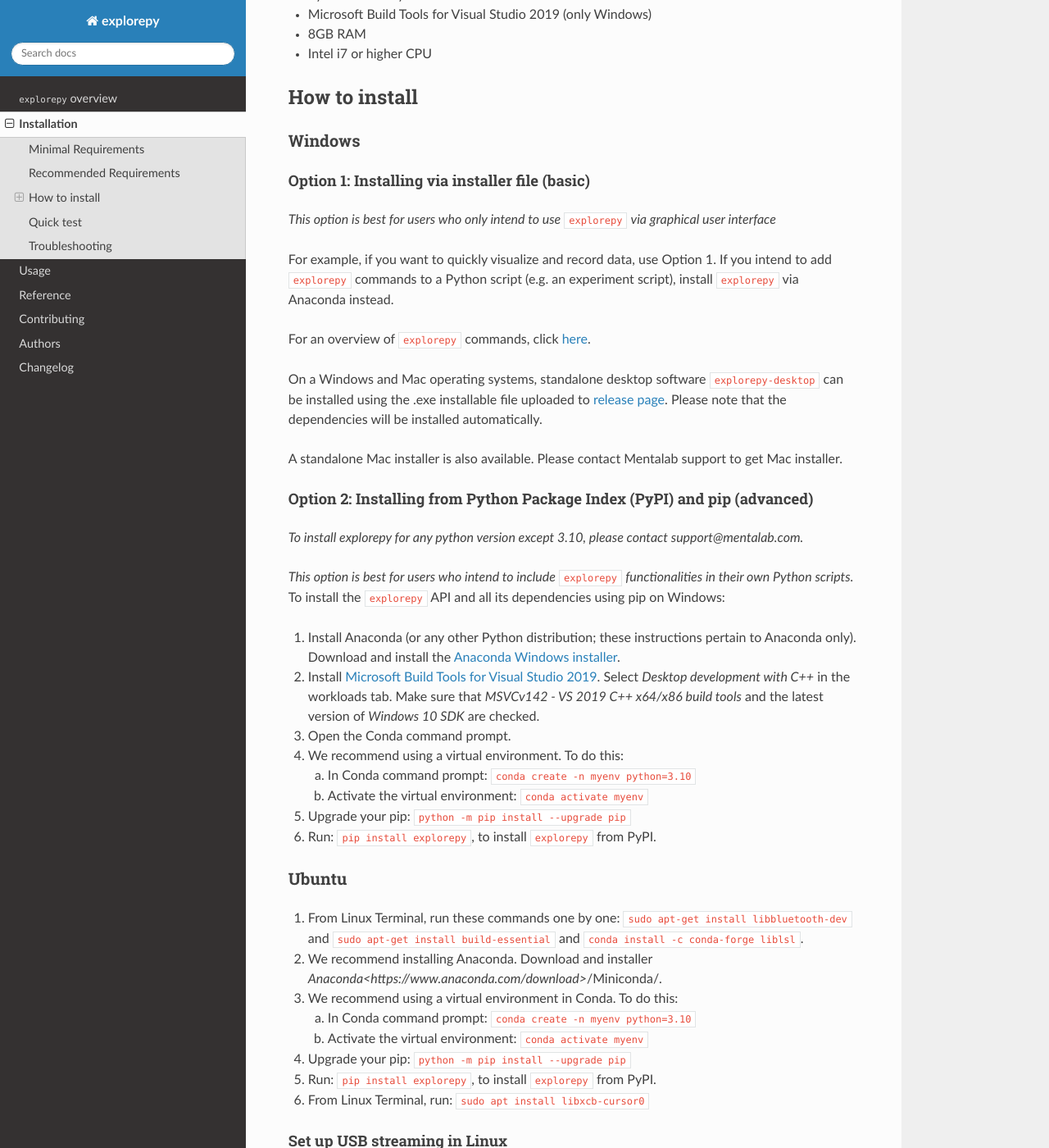
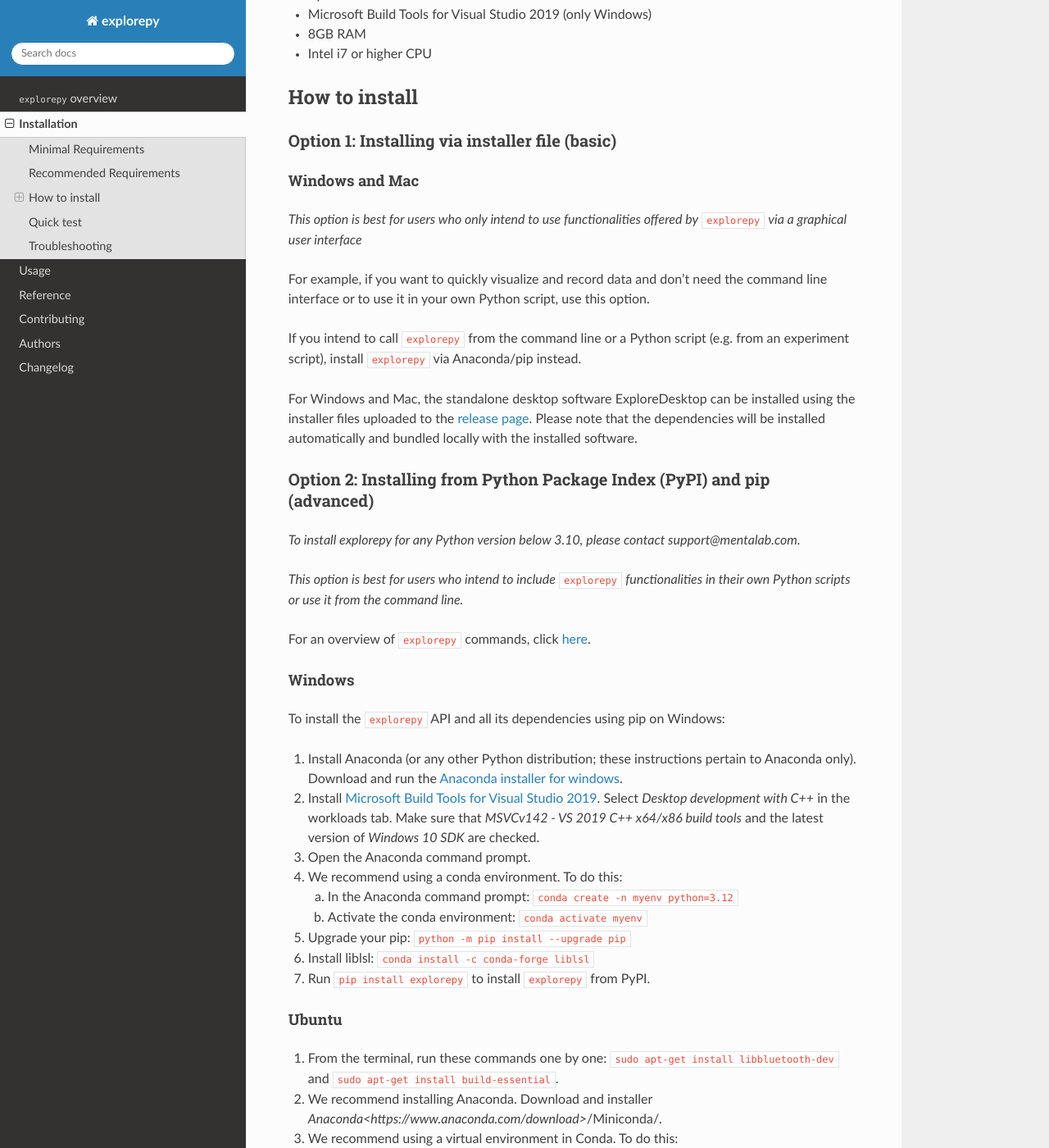
Before and after one commit to Mentalab-hub/explorepy, a Sphinx documentation site: the page built from docs/installation.rst, in a window 1280 px wide and 1400 px high, scrolled down 410 px. Shown: the whole window at 82% size. Built offline with Sphinx 7.4.7 and the Read the Docs theme 3.1.0, drawn with Linux system fonts in a browser that asks for light colours; some of the changed text lies outside the part shown.

Commit message:
Update docs (#333)
* Added email to authors, removed duplicate section in stallation rst

* Updated installation rst

* Removed blueutil requirement for Mac

* bumpversion minor

* add changelog

---------

Co-authored-by: Salman Rahman <salman2135@gmail.com>

```diff
--- a/README.rst
+++ b/README.rst
@@ -17,9 +17,9 @@
     :target: https://pypi.org/project/explorepy
 
 
-.. |commits-since| image:: https://img.shields.io/github/commits-since/Mentalab-hub/explorepy/v3.1.0.svg
+.. |commits-since| image:: https://img.shields.io/github/commits-since/Mentalab-hub/explorepy/v3.2.0.svg
     :alt: Commits since latest release
-    :target: https://github.com/Mentalab-hub/explorepy/compare/v3.1.0...master
+    :target: https://github.com/Mentalab-hub/explorepy/compare/v3.2.0...master
 
 
 .. |wheel| image:: https://img.shields.io/pypi/wheel/explorepy.svg
--- a/docs/conf.py
+++ b/docs/conf.py
@@ -29,7 +29,7 @@
 year = '2018-2024'
 author = 'Mentalab GmbH.'
 copyright = '{0}, {1}'.format(year, author)
-version = release = '3.1.0'
+version = release = '3.2.0'
 pygments_style = 'trac'
 templates_path = ['.']
 extlinks = {
--- a/docs/installation.rst
+++ b/docs/installation.rst
@@ -3,15 +3,15 @@
 ============
 
 Minimal Requirements
-------------
+--------------------
 * Python 3.10 to Python 3.12. We recommend Python 3.12.
 * Microsoft Build Tools for Visual Studio 2019 (only Windows)
 * 6GB RAM (minimum 1GB *free* RAM during the session)
 * Intel i5 or higher (2x2.5GHz) CPU
 
 Recommended Requirements
-------------
-* Python 3.7 to Python 3.12
+------------------------
+* Python 3.12
 * Microsoft Build Tools for Visual Studio 2019 (only Windows)
 * 8GB RAM
 * Intel i7 or higher CPU
@@ -19,81 +19,69 @@
 How to install
 --------------
 
+Option 1: Installing via installer file (basic)
+"""""""""""""""""""""""""""""""""""""""""""""""
+
+Windows and Mac
+^^^^^^^^^^^^^^^
+
+*This option is best for users who only intend to use functionalities offered by* ``explorepy`` *via a graphical user interface*
+
+For example, if you want to quickly visualize and record data and don't need the command line interface or to use it in your own Python script, use this option.
+
+If you intend to call ``explorepy`` from the command line or a Python script (e.g. from an experiment script), install ``explorepy`` via Anaconda/pip instead.
+
+For Windows and Mac, the standalone desktop software ExploreDesktop can be installed using the installer files uploaded to the
+`release page <https://github.com/Mentalab-hub/explore-desktop-release/releases/latest/>`_. Please note that the dependencies will be installed automatically and bundled locally with the installed software.
+
+
+Option 2: Installing from Python Package Index (PyPI) and pip (advanced)
+""""""""""""""""""""""""""""""""""""""""""""""""""""""""""""""""""""""""
+*To install explorepy for any Python version below 3.10, please contact support@mentalab.com.*
+
+*This option is best for users who intend to include* ``explorepy`` *functionalities in their own Python scripts or use it from the command line.*
+
+For an overview of ``explorepy`` commands, click `here <https://explorepy.readthedocs.io/en/latest/usage.html#command-line-interface>`_.
+
 Windows
 ^^^^^^^
 
-Option 1: Installing via installer file (basic)
-""""""""
-
-*This option is best for users who only intend to use* ``explorepy`` *via graphical user interface*
-
-For example, if you want to quickly visualize and record data, use Option 1.
-If you intend to add ``explorepy`` commands to a Python script
-(e.g. an experiment script), install ``explorepy`` via Anaconda instead.
-
-For an overview of ``explorepy`` commands, click `here <https://explorepy.readthedocs.io/en/latest/usage.html#command-line-interface>`_.
-
-On a Windows and Mac operating systems, standalone desktop software ``explorepy-desktop`` can be installed using the .exe installable file uploaded to
-`release page <https://github.com/Mentalab-hub/explore-desktop-release/releases/latest/>`_. Please note that the dependencies will be installed automatically.
-
-
-A standalone Mac installer is also available. Please contact Mentalab support to get Mac installer.
-
-
-Option 2: Installing from Python Package Index (PyPI) and pip (advanced)
-""""""""
-*To install explorepy for any python version except 3.10, please contact support@mentalab.com.*
-
-*This option is best for users who intend to include* ``explorepy`` *functionalities in their own Python scripts.*
 To install the ``explorepy`` API and all its dependencies using pip on Windows:
 
-1. Install Anaconda (or any other Python distribution; these instructions pertain to Anaconda only). Download and install the `Anaconda Windows installer <https://www.anaconda.com/distribution/#download-section>`_.
+1. Install Anaconda (or any other Python distribution; these instructions pertain to Anaconda only). Download and run the `Anaconda installer for windows <https://www.anaconda.com/download/success>`_.
 2. Install `Microsoft Build Tools for Visual Studio 2019 <https://visualstudio.microsoft.com/thank-you-downloading-visual-studio/?sku=BuildTools&rel=16>`_. Select *Desktop development with C++* in the workloads tab. Make sure that *MSVCv142 - VS 2019 C++ x64/x86 build tools* and the latest version of *Windows 10 SDK* are checked.
-3. Open the Conda command prompt.
-4. We recommend using a virtual environment. To do this:
+3. Open the Anaconda command prompt.
+4. We recommend using a conda environment. To do this:
 
-   a. In Conda command prompt: ``conda create -n myenv python=3.10``
-   b. Activate the virtual environment: ``conda activate myenv``
+   a. In the Anaconda command prompt: ``conda create -n myenv python=3.12``
+   b. Activate the conda environment: ``conda activate myenv``
 
 5. Upgrade your pip: ``python -m pip install --upgrade pip``
-6. Run: ``pip install explorepy``, to install ``explorepy`` from PyPI.
+6. Install liblsl: ``conda install -c conda-forge liblsl``
+7. Run ``pip install explorepy`` to install ``explorepy`` from PyPI.
 
 Ubuntu
 ^^^^^^
-1. From Linux Terminal, run these commands one by one: ``sudo apt-get install libbluetooth-dev`` and ``sudo apt-get install build-essential`` and ``conda install -c conda-forge liblsl``.
+1. From the terminal, run these commands one by one: ``sudo apt-get install libbluetooth-dev`` and ``sudo apt-get install build-essential``.
 2. We recommend installing Anaconda. Download and installer `Anaconda<https://www.anaconda.com/download>`/Miniconda/.
 3. We recommend using a virtual environment in Conda. To do this:
 
-   a. In Conda command prompt: ``conda create -n myenv python=3.10``
-   b. Activate the virtual environment: ``conda activate myenv``
+   a. In the Anaconda command prompt: ``conda create -n myenv python=3.12``
+   b. Activate the conda environment: ``conda activate myenv``
 
 4. Upgrade your pip: ``python -m pip install --upgrade pip``
-5. Run: ``pip install explorepy``, to install ``explorepy`` from PyPI.
-6. From Linux Terminal, run: ``sudo apt install libxcb-cursor0``
+5. Install liblsl: ``conda install -c conda-forge liblsl``
+6. Run ``pip install explorepy`` to install ``explorepy`` from PyPI.
+7. From the terminal, run: ``sudo apt install libxcb-cursor0``
 
 Set up USB streaming in Linux
-"""""""""""""""""""""""""""""
++++++++++++++++++++++++++++++
+
 a. Set up ``udev`` rules for appropiate permission to ``/dev/ttyACM*`` in Linux
 
     *Steps to Execute the Udev Script Manually*
 
     1. Create a file named ``setup_udev_rule.sh`` and include the following script
-
-Mac
-^^^
-1. Install ``XCode`` from the Mac App store. For this, you may need to upgrade to the latest version of MacOS. For older versions of MacOS, find compatible versions of ``XCode`` `here <https://en.wikipedia.org/wiki/Xcode>`_. All old ``XCode`` versions are available `here <https://developer.apple.com/download/more/>`_.
-2. Accept the license agreement: ``sudo xcodebuild -license``
-3. It is best to install Anaconda. Download  and install the `Anaconda Python 3.7 Mac installer <https://www.anaconda.com/distribution/#download-section>`_. For older versions of MacOS, compatible version of Anaconda can be found in `this table <https://docs.continuum.io/anaconda/install/#old-os>`_ and downloaded `here <https://repo.anaconda.com/archive/index.html>`_.
-4. We recommend using a virtual environment in Conda.
-
-   a. In Conda command prompt: ``conda create -n myenv python=3.10``
-   b. Activate the virtual environment: ``conda activate myenv``
-
-5. Upgrade your pip: ``python -m pip install --upgrade pip``
-6. Run: ``pip install explorepy``, to install ``explorepy`` from PyPI.
-7. Run: ``brew install blueutil``, to install blueutil for bluetooth communication
-7. Connect your Explore device from Mac Bluetooth menu and run your Python script.
-
 
         ::
 
@@ -127,29 +115,33 @@
     1. Identify the device (ttyACM0, ttyACM1, ttyACM2, etc) in ``/dev`` directory
 
 
-    2. Execute this command in the terminal (replcae * with appropiate id) ::
+    2. Execute this command in the terminal (replace * with appropiate id) ::
 
             chmod 666 /dev/ttyACM*
 
 Mac
 ^^^
 1. Install ``XCode`` from the Mac App store. For this, you may need to upgrade to the latest version of MacOS. For older versions of MacOS, find compatible versions of ``XCode`` `here <https://en.wikipedia.org/wiki/Xcode>`_. All old ``XCode`` versions are available `here <https://developer.apple.com/download/more/>`_.
-2. Accept the license agreement: ``sudo xcodebuild -license``
-3. Download and installer `Anaconda<https://www.anaconda.com/download>`/Miniconda/.
-4. We recommend using a virtual environment in Conda.
+2. Accept the license agreement: ``sudo xcodebuild -license``.
+3. It is best to install Anaconda. Download  and run the `Anaconda installer for Mac <https://www.anaconda.com/download/success>`_. For older versions of MacOS, compatible version of Anaconda can be found in `this table <https://docs.continuum.io/anaconda/install/#old-os>`_ and downloaded `here <https://repo.anaconda.com/archive/index.html>`_.
+4. We recommend using a conda environment.
 
-   a. In Conda command prompt: ``conda create -n myenv python=3.10``
-   b. Activate the virtual environment: ``conda activate myenv``
+   a. In the Anaconda command prompt: ``conda create -n myenv python=3.10``
+   b. Activate the conda environment: ``conda activate myenv``
 
 5. Upgrade your pip: ``python -m pip install --upgrade pip``
-6. Run: ``pip install explorepy``, to install ``explorepy`` from PyPI.
-7. Connect your Explore device from Mac Bluetooth menu and run your Python script.
+6. Install liblsl: ``conda install -c conda-forge liblsl``
+7. Run ``pip install explorepy`` to install ``explorepy`` from PyPI.
+8. Connect your Explore device from the Bluetooth menu and run your Python script.
+
 
 Quick test
 ----------
 
-* Open the Conda command prompt (if you used pip) or Windows command prompt (if you used the installable file).
-* Activate the virtual environment (this step is only necessary in the Conda command prompt): ``conda activate myenv``
+*Note: If you installed the graphical user interface ExploreDesktop as outlined above, explorepy won't be available from the command line.*
+
+* Open the Anaconda command prompt.
+* Activate the virtual environment that you made before installing explorepy: ``conda activate myenv``
 * Run ``explorepy acquire -n DEVICE-NAME``
 * To stop the command execution, press ``Ctrl+C``
 
--- a/setup.py
+++ b/setup.py
@@ -86,7 +86,7 @@
         os.system('cp  lib/mac/exploresdk.py  src/explorepy')
 setup(
     name='explorepy',
-    version='3.1.0',
+    version='3.2.0',
     license='MIT license',
     description='Python API for Mentalab biosignal aquisition devices',
     long_description_content_type="text/markdown",
--- a/src/explorepy/__init__.py
+++ b/src/explorepy/__init__.py
@@ -20,7 +20,7 @@
 
 
 __all__ = ["Explore", "command", "exploresdk", "tools", "log_config"]
-__version__ = '3.1.0'
+__version__ = '3.2.0'
 
 this = sys.modules[__name__]
 # TODO appropriate library
```
Also changed, not shown: AUTHORS.rst (+6 -6 lines), CHANGELOG.rst (+10 -2 lines), .bumpversion.cfg, 1 other file.
